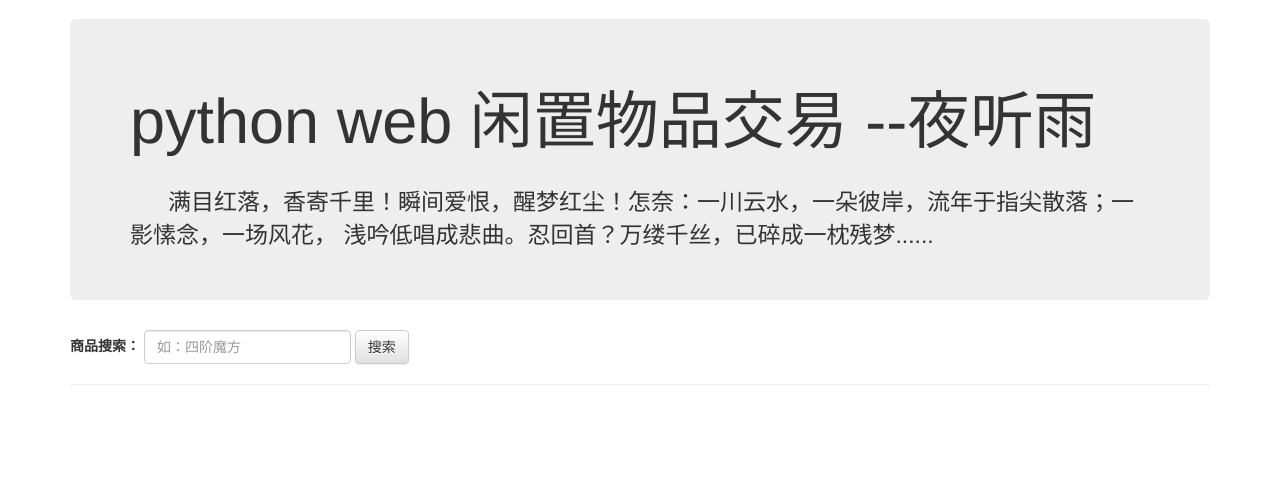
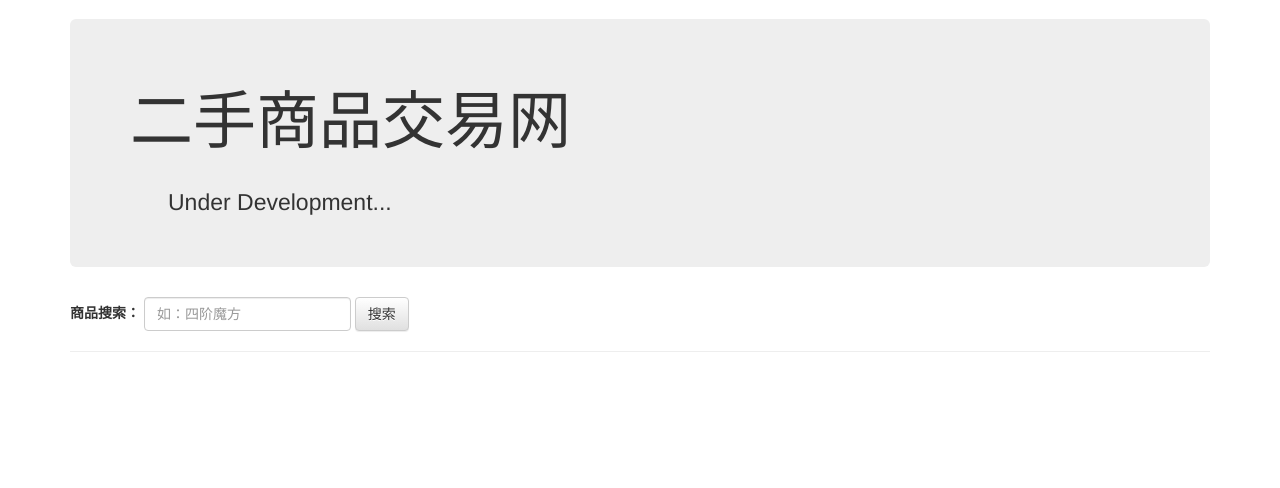
Before and after one commit to yihao9813/randomStuff, a Django app: page / in a window 1280 px wide. Shown: the part 51-539 px from the top of the page. Run offline with Django 3.2, Linux system fonts and the light colour scheme; data that the repository does not hold is empty; some libraries are stand-ins or nearby versions.

Commit message:
modify main_menu

```diff
--- a/flea-market-master/templates/index.html
+++ b/flea-market-master/templates/index.html
@@ -4,10 +4,9 @@
 
 {% block body %}
      <div class="jumbotron">
-        <h1>python web 闲置物品交易 --夜听雨</h1><br />
+        <h1>二手商品交易网</h1><br />
         <span style="margin-left:38px;font-size:23px">
-            满目红落，香寄千里！瞬间爱恨，醒梦红尘！怎奈：一川云水，一朵彼岸，流年于指尖散落；一影愫念，一场风花，
-            浅吟低唱成悲曲。忍回首？万缕千丝，已碎成一枕残梦......
+           Under Development...
         </span>
      </div>
 
```
